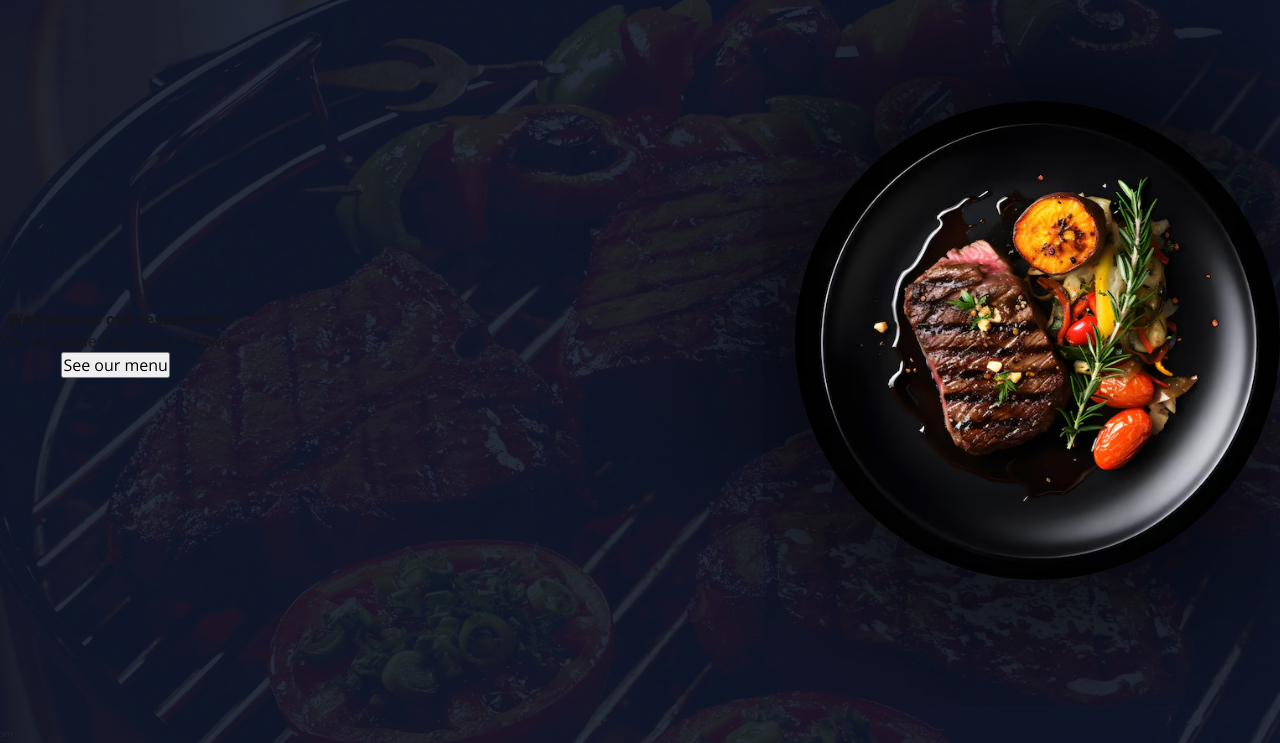
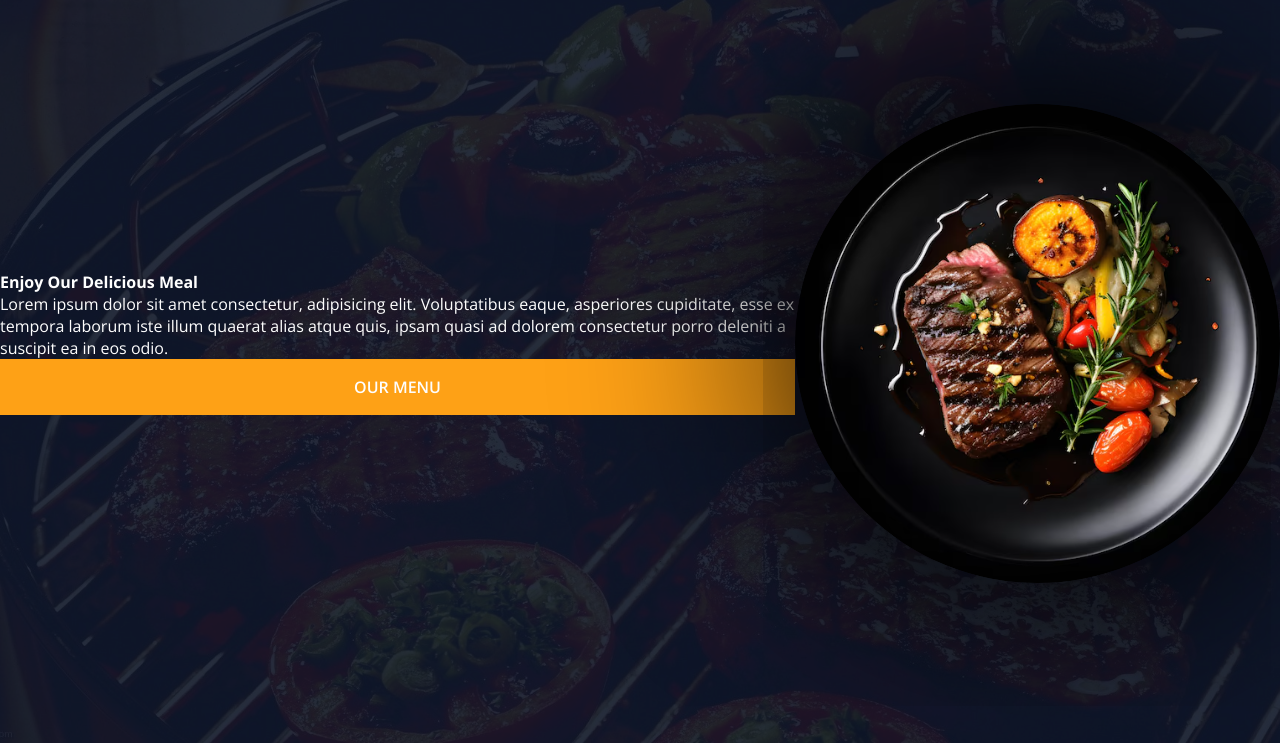
Before and after one commit to Szidelo/odin-restaurant-page, a website built with webpack: page src/template.html in a window 1280 px wide. Shown: the part 57-800 px from the top of the page. Built offline with nearby package versions, Linux system fonts and the light colour scheme; a web font is replaced by a local one.

Commit message:
Update styles and content for homepage layout and button design

```diff
--- a/src/styles/styles.css
+++ b/src/styles/styles.css
@@ -81,9 +81,14 @@ nav ul li button:hover, nav ul li button.active {
     justify-content: space-between;
     align-items: center;
     height: 100%;
-    text-align: center;
     max-width: 1440px;
     margin: 0 auto;
+}
+
+.page-home__content, .page-home__image {
+    color: var(--light-color);
+    display: flex;
+    flex-direction: column;
 }
 
 .page-home__image img{
--- a/src/styles/utils.css
+++ b/src/styles/utils.css
@@ -18,3 +18,20 @@
     --text-color: #171417;
     --light-color: #FEFEFE;
 }
+
+.btn {
+    background-color: var(--accent-color);
+    color: var(--light-color);
+    padding: 1rem 3rem;
+    border: 1px solid transparent;
+    cursor: pointer;
+    font-weight: 600;
+    text-transform: uppercase;
+    flex: 1 0 auto;
+}
+
+.btn:hover {
+    background-color: var(--primary-color);
+    color: var(--accent-color);
+    border: 1px solid var(--accent-color);
+}
--- a/src/template.html
+++ b/src/template.html
@@ -25,9 +25,9 @@
         <div class="page-home">
             <div class="container">
                 <div class="page-home__content">
-                    <h1>Welcome to our restaurant</h1>
-                    <p>We serve the best food in town</p>
-                    <button class="btn">See our menu</button>
+                    <h1>Enjoy Our Delicious Meal</h1>
+                    <p>Lorem ipsum dolor sit amet consectetur, adipisicing elit. Voluptatibus eaque, asperiores cupiditate, esse ex tempora laborum iste illum quaerat alias atque quis, ipsam quasi ad dolorem consectetur porro deleniti a suscipit ea in eos odio.</p>
+                    <button class="btn">our menu</button>
                 </div>
                 <div class="page-home__image">
                     <img src="./assets/images/img-home.png" alt="Restaurant image">
```
